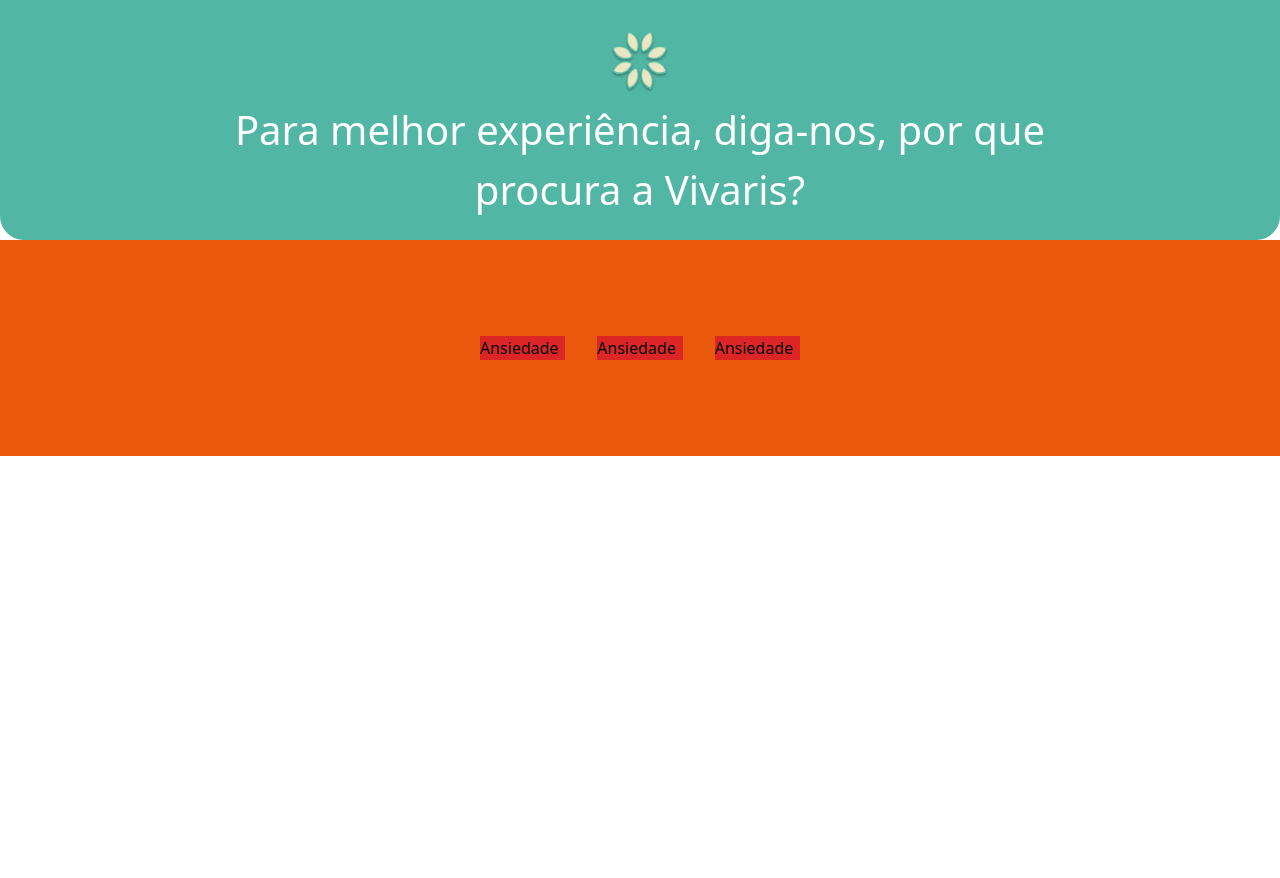
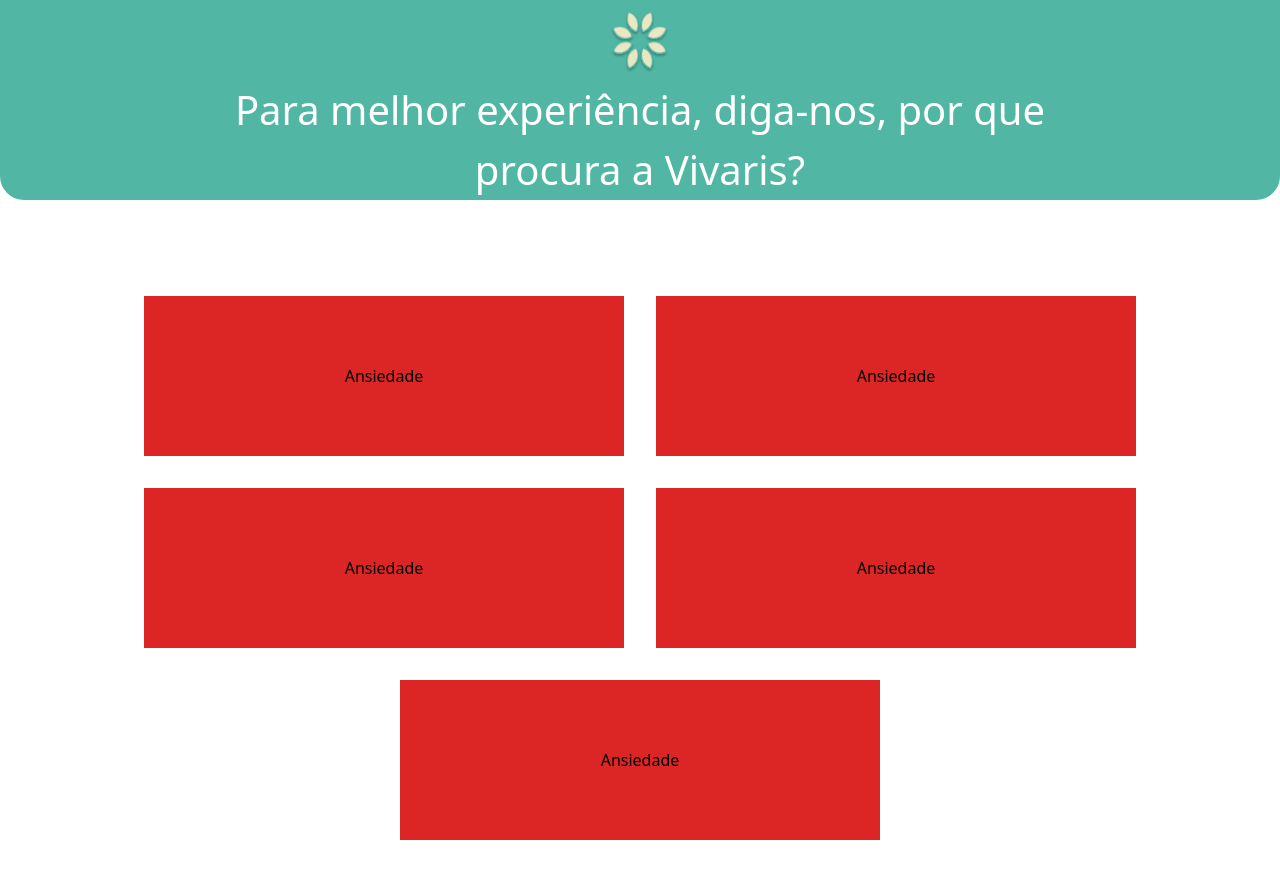
Before and after one commit to c4rl0sfilho/vivarisFront, a React (Vite) app: page /Preferences in a window 1280 px wide. Shown: the top 878 px of the page. Before the commit the page ends 800 px from the top, so only its background shows below. Built offline with nearby package versions, Linux system fonts and the light colour scheme.

Commit message:
atualiacoes

```diff
--- a/package.json
+++ b/package.json
@@ -13,12 +13,14 @@
     "axios": "^1.7.7",
     "react": "^18.3.1",
     "react-dom": "^18.3.1",
+    "react-input-mask": "^2.0.4",
     "react-router-dom": "^6.26.2"
   },
   "devDependencies": {
     "@eslint/js": "^9.9.0",
     "@types/react": "^18.3.7",
     "@types/react-dom": "^18.3.0",
+    "@types/react-input-mask": "^3.0.5",
     "@vitejs/plugin-react": "^4.3.1",
     "autoprefixer": "^10.4.20",
     "eslint": "^9.9.0",
--- a/src/components/ContainerLogin.tsx
+++ b/src/components/ContainerLogin.tsx
@@ -41,11 +41,11 @@
                 ? 'http://localhost:8080/v1/vivaris/login/usuario'
                 : 'http://localhost:8080/v1/vivaris/profissional/login';
 
-                console.log(email, password, selectedButton);
+            console.log(email, password, selectedButton);
 
             const response = await axios.post(endpoint, {
-                email : email,
-                senha : password
+                email: email,
+                senha: password
             });
             // Verifica se há algum usuário retornado na resposta
             if (response.data) {
@@ -71,18 +71,21 @@
             <div className="ClienteOrPsicologo flex border-[#96E3CD] border-2 items-center justify-center rounded-xl mb-4">
                 <div>
                     <button
-                        className={`w-[10rem] h-[2rem] rounded-xl font-semibold ${selectedButton === 'Cliente' ? 'bg-[#296856] text-[#ffffff]' : 'text-[#296856]'}`}
+                        className={`w-[10rem] h-[2rem] rounded-xl font-semibold transition-all duration-700
+        ${selectedButton === 'Cliente' ? 'bg-[#296856] text-[#ffffff]' : 'bg-[#ffffff] text-[#296856]'}`}
                         onClick={() => handleButtonClick('Cliente')}>
                         Cliente
                     </button>
                 </div>
                 <div>
                     <button
-                        className={`w-[10rem] h-[2rem] rounded-xl font-semibold ${selectedButton === 'Psicólogo' ? 'bg-[#296856] text-[#ffffff]' : 'text-[#296856]'}`}
+                        className={`w-[10rem] h-[2rem] rounded-xl font-semibold transition-all duration-700
+        ${selectedButton === 'Psicólogo' ? 'bg-[#296856] text-[#ffffff]' : 'bg-[#ffffff] text-[#296856]'}`}
                         onClick={() => handleButtonClick('Psicólogo')}>
                         Psicólogo
                     </button>
                 </div>
+
             </div>
             <div className="inputs">
                 <FormInput
--- a/src/components/ContainerRegister.tsx
+++ b/src/components/ContainerRegister.tsx
@@ -100,13 +100,13 @@
                 </div>
                 <div className="ClienteOrPsicologo flex border-[#96E3CD] border-2 items-center justify-center rounded-xl mb-4">
                     <button
-                        className={`w-[10rem] h-[2rem] rounded-xl font-semibold ${selectedButton === 'Cliente' ? 'bg-[#296856] text-[#ffffff]' : 'text-[#296856]'}`}
+                        className={`w-[10rem] h-[2rem] rounded-xl font-semibold ${selectedButton === 'Cliente' ? 'bg-[#296856] text-[#ffffff]' : 'text-[#296856]'} transition-all duration-700`}
                         onClick={() => handleButtonClick('Cliente')}
                     >
                         Cliente
                     </button>
                     <button
-                        className={`w-[10rem] h-[2rem] rounded-xl font-semibold ${selectedButton === 'Psicólogo' ? 'bg-[#296856] text-[#ffffff]' : 'text-[#296856]'}`}
+                        className={`w-[10rem] h-[2rem] rounded-xl font-semibold ${selectedButton === 'Psicólogo' ? 'bg-[#296856] text-[#ffffff]' : 'text-[#296856]'} transition-all duration-700`}
                         onClick={() => handleButtonClick('Psicólogo')}
                     >
                         Psicólogo
@@ -197,22 +197,7 @@
                             label="CIP"
                             placeholder='CIP'
                         />
-                        <FormInput
-                            type="text"
-                            name="photo"
-                            value={formData.photo || ''}
-                            onChange={handleChange}
-                            label="Link para Foto"
-                            placeholder='Link da Foto'
-                        />
-                        <FormInput
-                            type="text"
-                            name="instagram"
-                            value={formData.instagram || ''}
-                            onChange={handleChange}
-                            label="Instagram"
-                            placeholder='Link do Instagram'
-                        />
+
                     </div>
                 )}
                 <div className="buttonLogin flex justify-center py-4">
--- a/src/routes/Preferences.tsx
+++ b/src/routes/Preferences.tsx
@@ -3,7 +3,7 @@
 
 function Preferences() {
     return (
-        <div className='w-full h-full flex flex-col'>
+        <div className='w-screen h-screen flex flex-col'>
             <div className="header w-[100vw] h-[15rem] bg-[#52B6A4] rounded-b-3xl flex flex-col items-center justify-center">
                 <div className="img">
                 <img src={viarisIcon} alt="" />
@@ -12,16 +12,22 @@
                 <p className='text-[40px] text-white text-center'>Para melhor experiência, diga-nos, por que <br /> procura a Vivaris?</p>
                 </div>
             </div>
-            <div className="preferences flex w-full h-min bg-orange-600 p-24 gap-8 px-[30rem]">
-                <div className="preference1 w-[10rem] w-[10rem] bg-red-600">
+            <div className="preferences flex flex-wrap w-full h-[100%] p-24 gap-8 justify-center">
+                <div className="preference3 w-[30rem] h-[10rem] bg-red-600 flex justify-center items-center">
                     <p>Ansiedade</p>
                 </div>
-                <div className="preference2 w-[10rem] w-[10rem] bg-red-600">
+                <div className="preference3 w-[30rem] h-[10rem] bg-red-600 flex justify-center items-center">
                     <p>Ansiedade</p>
                 </div>
-                <div className="preference3 w-[10rem] w-[10rem] bg-red-600">
+                <div className="preference3 w-[30rem] h-[10rem] bg-red-600 flex justify-center items-center">
                     <p>Ansiedade</p>
                 </div>
+                <div className="preference3 w-[30rem] h-[10rem] bg-red-600 flex justify-center items-center">
+                    <p>Ansiedade</p>
+                </div>
+                    <div className="preference3 w-[30rem] h-[10rem] bg-red-600 flex justify-center items-center">
+                        <p>Ansiedade</p>
+                    </div>
             </div>
         </div>
     )
```
Also changed, not shown: 1 other file (tests, documents, lock files or other folders).
